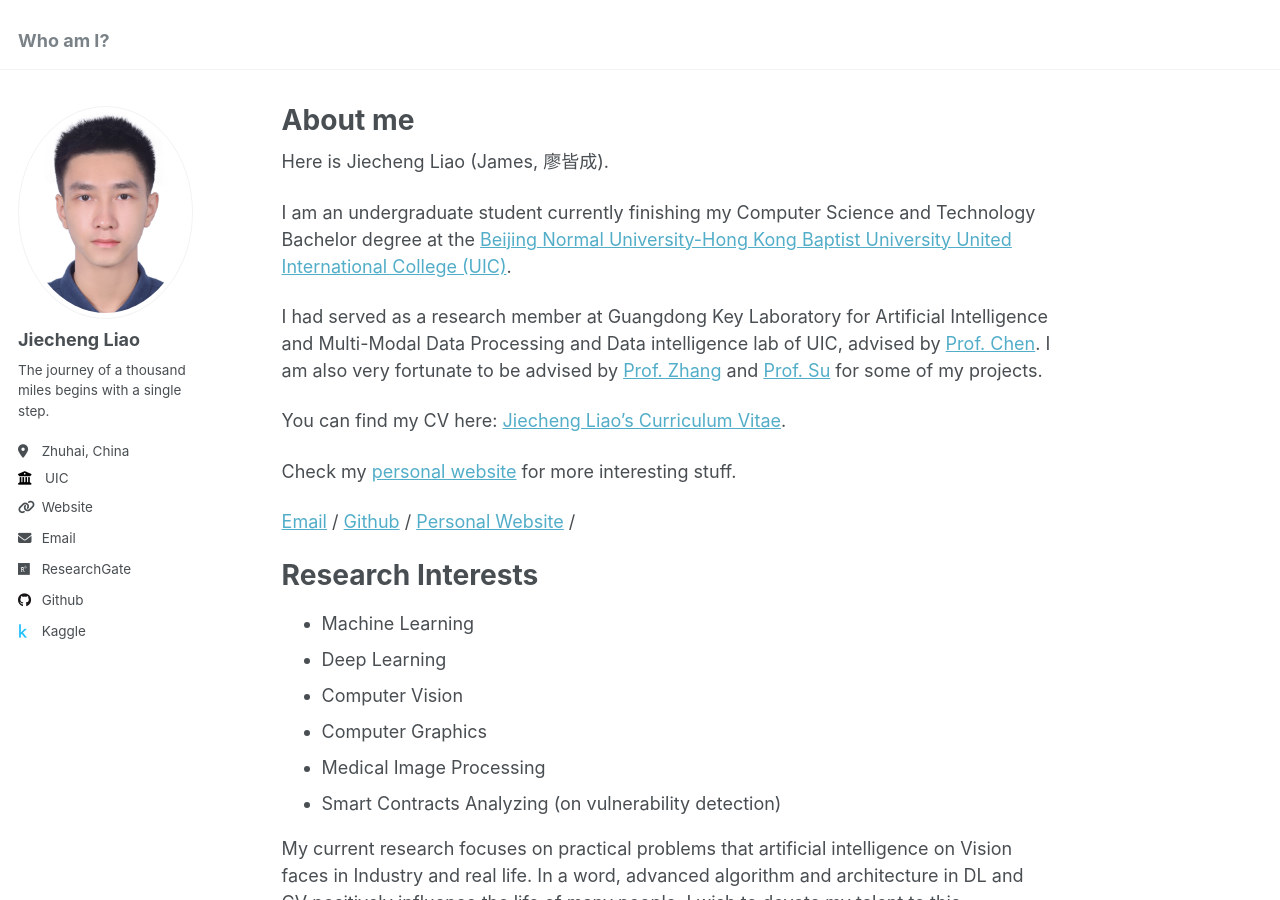
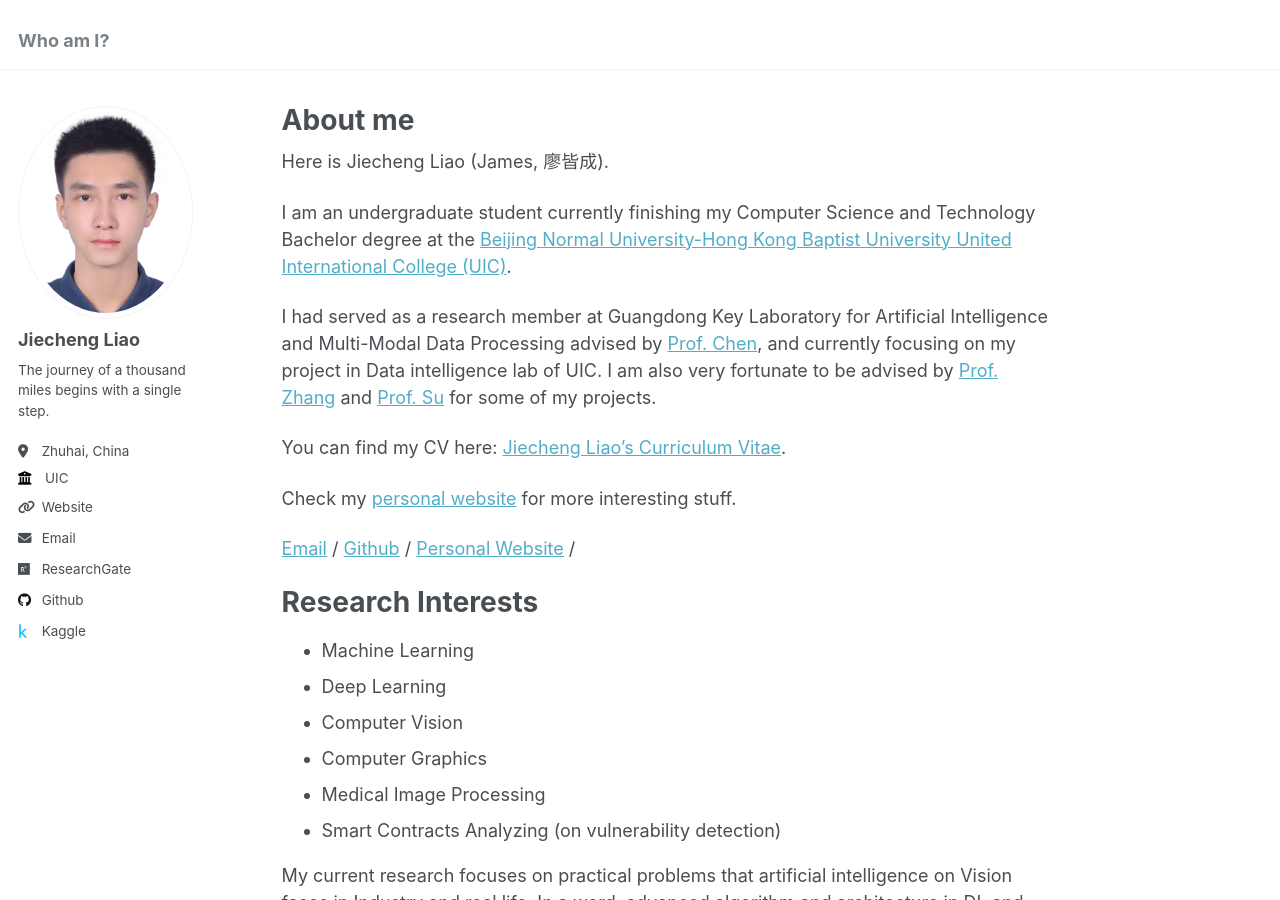
Before and after one commit to ffftuanxxx/ffftuanxxx.github.io, a Jekyll site: the page built from _pages/about.md, in a window 1280 px wide and 900 px high. Built offline with Jekyll 4.4.1, drawn with Linux system fonts in a browser that asks for light colours.

Commit message:
Update about.md

```diff
--- a/_pages/about.md
+++ b/_pages/about.md
@@ -12,7 +12,7 @@ Here is Jiecheng Liao (James, 廖皆成).
 I am an undergraduate student currently finishing my Computer Science and Technology Bachelor degree at the [Beijing Normal University-Hong Kong Baptist University United International College (UIC)](https://www.uic.edu.cn/).
 <!-- My research interest includes Machine Learning, Deep Learning, Computer Vision, Computer Graphics, and Medical Image Processing. -->
 
-I had served as a research member at Guangdong Key Laboratory for Artificial Intelligence and Multi-Modal Data Processing and Data intelligence lab of UIC, advised by [Prof. Chen](https://www.researchgate.net/profile/Shuhong-Chen-2). I am also very fortunate to be advised by [Prof. Zhang](https://staff.uic.edu.cn/amyzhang/en) and [Prof. Su](https://staff.uic.edu.cn/wfsu/en) for some of my projects.
+I had served as a research member at Guangdong Key Laboratory for Artificial Intelligence and Multi-Modal Data Processing advised by [Prof. Chen](https://www.researchgate.net/profile/Shuhong-Chen-2), and currently focusing on my project in Data intelligence lab of UIC. I am also very fortunate to be advised by [Prof. Zhang](https://staff.uic.edu.cn/amyzhang/en) and [Prof. Su](https://staff.uic.edu.cn/wfsu/en) for some of my projects.
 
 <!-- I am very fortunate to be advised by [Prof. XXX](https://www.XXX.com/) of XXX Lab from [School of Computer Science](https://cs.pku.edu.cn/), Peking University. I was advised by [Prof. XX](https://XXX.pku.edu.cn/) from [School of Computer Science](https://cs.pku.edu.cn/), Peking University. -->
 
```
